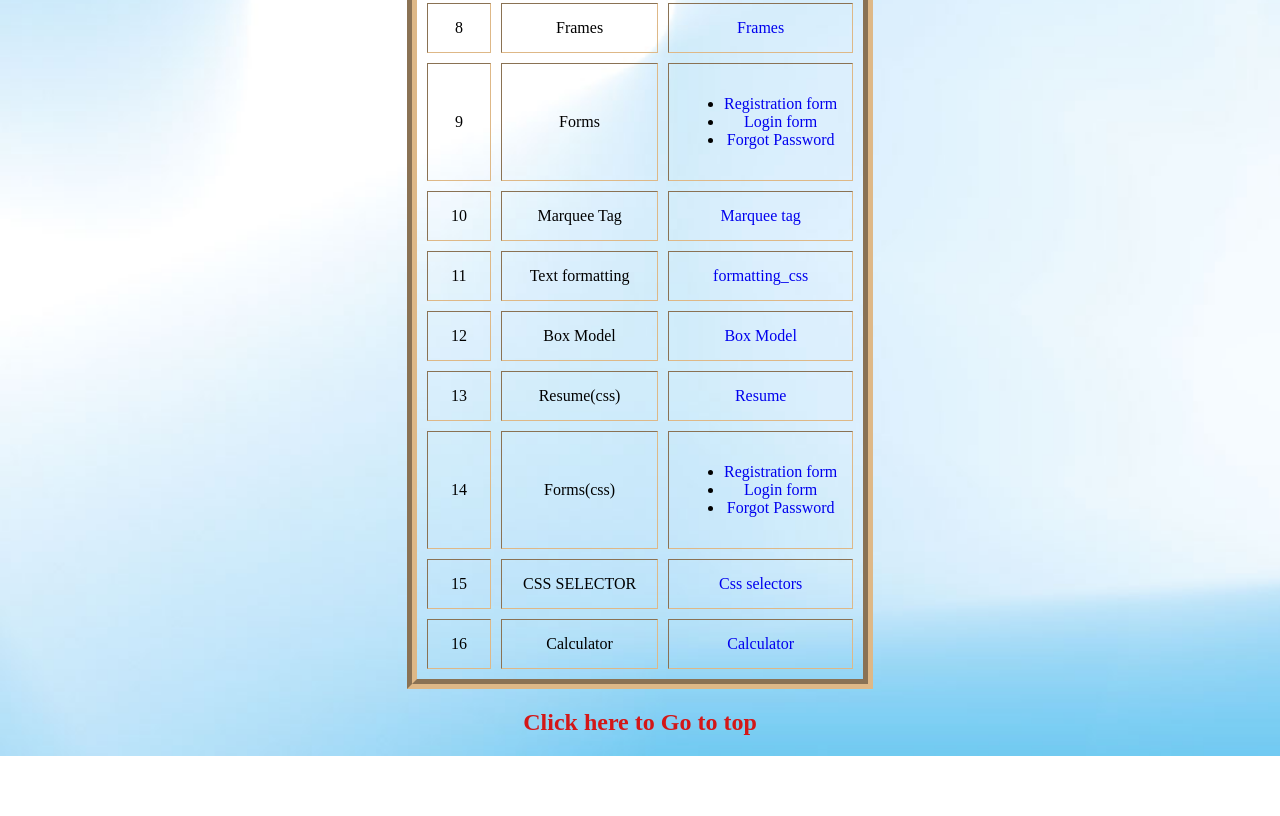
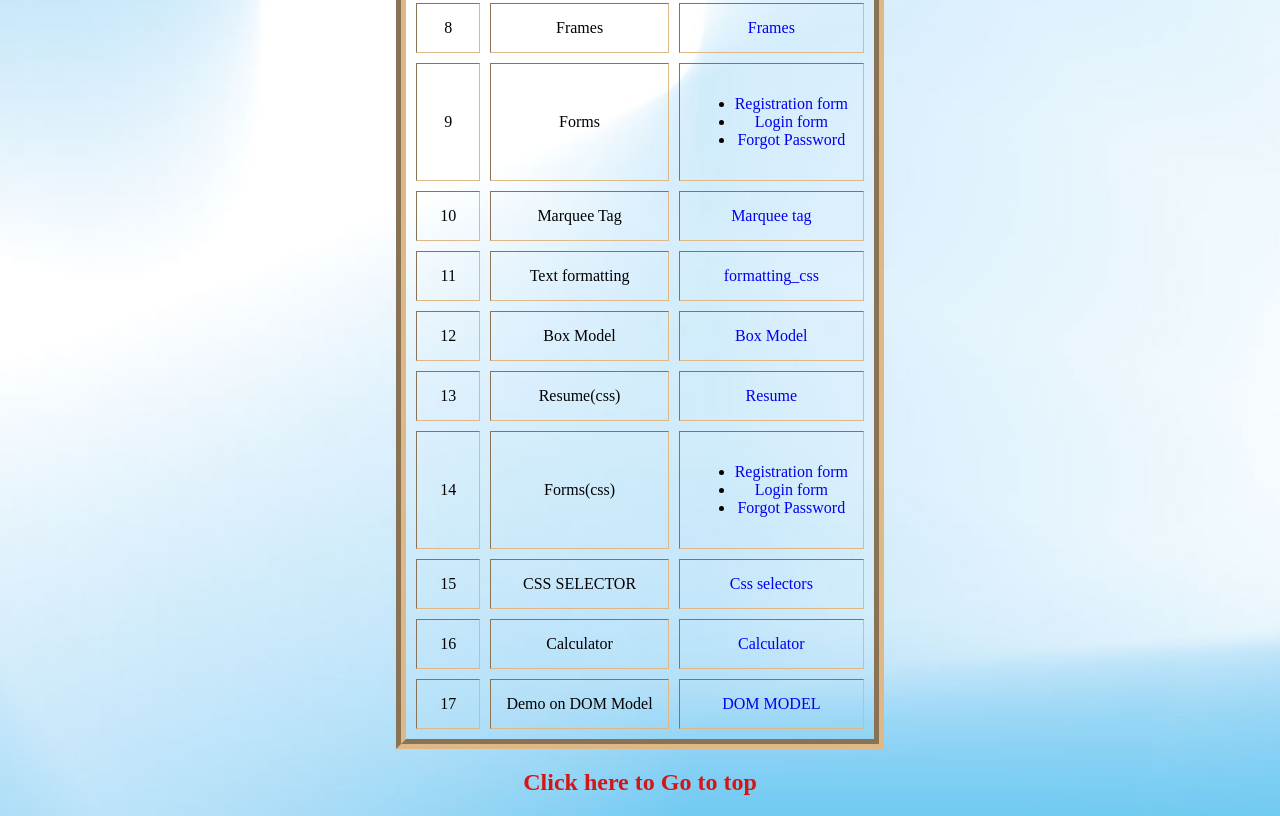
Before and after one commit to reshma-nawaz/WADEXP-5428, a plain HTML site: page index.html in a window 1280 px wide. Shown: the part 695-1511 px from the top of the page. Before the commit the page ends 1451 px from the top, so only its background shows below. Drawn offline with Linux system fonts and the light colour scheme.

Commit message:
Update index.html

```diff
--- a/index.html
+++ b/index.html
@@ -122,6 +122,11 @@
             <td>Calculator</td>
             <td><a href="calculator.html" target="_blank" style="text-decoration: none">Calculator</a></td>
         </tr>
+        <tr align="center">
+            <td>17</td>
+            <td>Demo on DOM Model</td>
+            <td><a href="demo_on_dom.html" target="_blank" style="text-decoration: none">DOM MODEL</a></td>
+        </tr>
     </table>
     <a href = "#a" style="text-decoration:none;"><h2 style="color:rgb(211, 23, 23)">Click here to Go to top</h2></a>
 </center>
```
